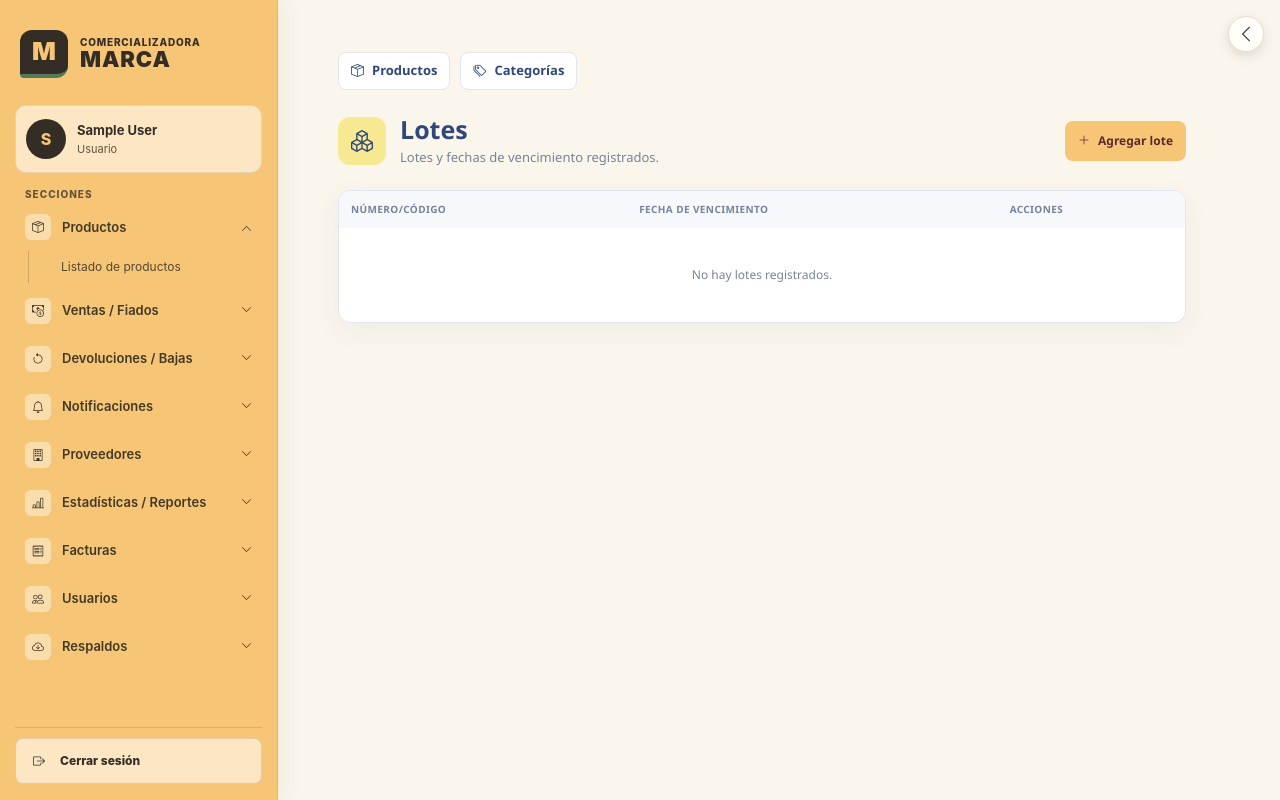
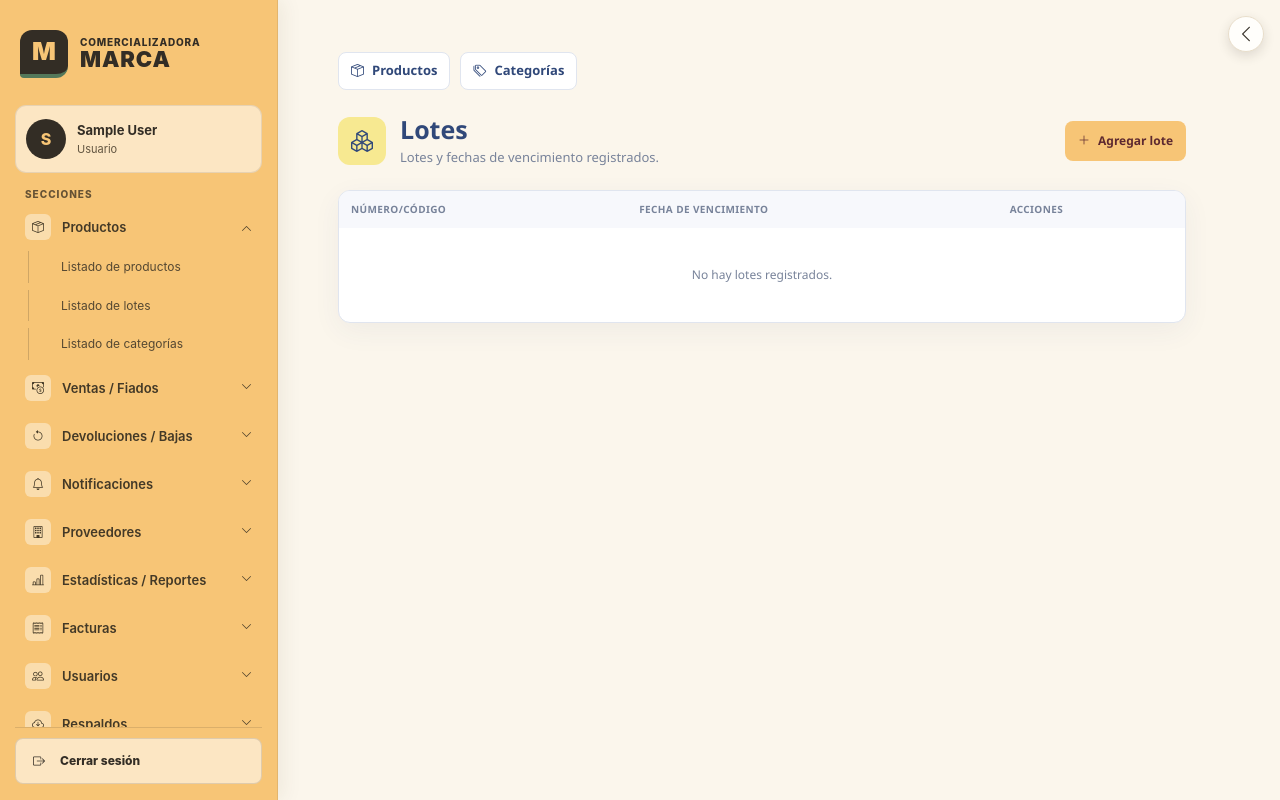
Before and after one commit to ChrisFullHD/PrototipoComercializadoraMarca, a Django app: page /inventario/lotes/ in a window 1280 px wide, after a click on "Productos". Run offline with Django 5.2, Linux system fonts and the light colour scheme; the visitor is signed in with stand-in values (Sample User, id 1); data that the repository does not hold is empty; some libraries are stand-ins or nearby versions.

Commit message:
feat: agrega conexiones a Inventario y Usuarios en barra de navegación lateral (base.html)

```diff
--- a/templates/base.html
+++ b/templates/base.html
@@ -60,7 +60,13 @@
                 <i class="bi bi-chevron-down cm-nav-chevron" aria-hidden="true"></i>
               </summary>
               <div class="cm-nav-sublist">
-                <a class="cm-nav-sublink" href="#">Listado de productos</a>
+                <a class="cm-nav-sublink" href="{% url 'lista_productos' %}">Listado de productos</a>
+              </div>
+              <div class="cm-nav-sublist">
+                <a class="cm-nav-sublink" href="{% url 'lista_lotes' %}">Listado de lotes</a>
+              </div>
+              <div class="cm-nav-sublist">
+                <a class="cm-nav-sublink" href="{% url 'lista_categorias' %}">Listado de categorías</a>
               </div>
             </details>
             <details class="cm-nav-group">
@@ -139,6 +145,9 @@
               <div class="cm-nav-sublist">
                 <a class="cm-nav-sublink" href="{% url 'lista_usuarios' %}">Listado de usuarios</a>
               </div>
+              <div class="cm-nav-sublist">
+                <a class="cm-nav-sublink" href="{% url 'crear_usuario' %}">Crear usuario</a>
+              </div>
             </details>
             <details class="cm-nav-group">
               <summary class="cm-nav-link cm-nav-summary">
```
